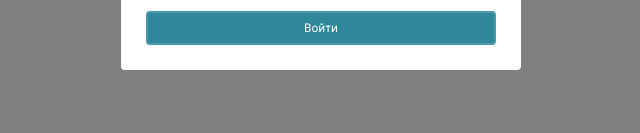
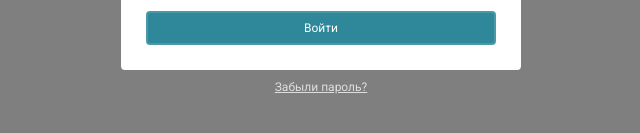
Before and after one commit to Web-Usov/vita-test, a plain HTML site: page index.html in a window 1280 px wide. Both pictures are taken after a click on the button "Вход". Shown: the part 475-608 px from the top of the page, 319-959 px from the left. Drawn offline with Linux system fonts and the light colour scheme.

Commit message:
add forgot password

```diff
--- a/index.html
+++ b/index.html
@@ -41,6 +41,7 @@
                     <span>Запомнить меня</span>
                 </label>
                 <button class="btn">Войти</button>
+                <a href="#" class="forgot-password">Забыли пароль?</a>
             </form>
 
             <form action="" class="modal-content form-signup close" id="formSignup" data-tab='signupTab'>
--- a/main.css
+++ b/main.css
@@ -173,3 +173,17 @@ body{
 .cb-remember input{
     cursor: pointer;
 }
+.forgot-password{
+    position: absolute;
+
+    top: 100%;
+    left: 0;
+    width: 100%;
+    color: #ddd;
+    text-align: center;
+    padding: 10px;
+
+}
+.forgot-password:hover{
+    color: #fff;
+}
```
